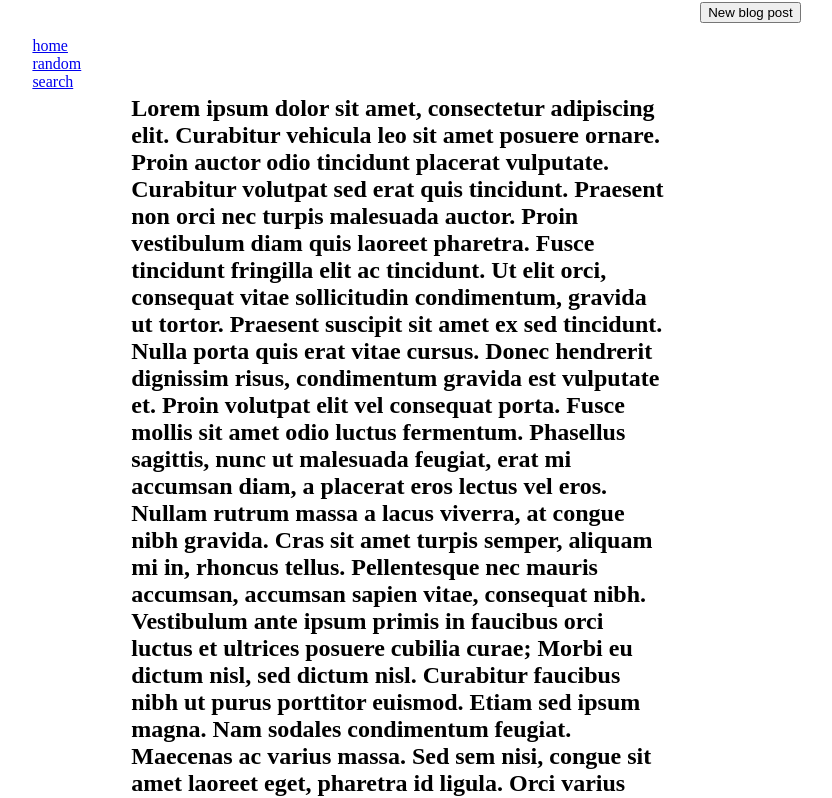
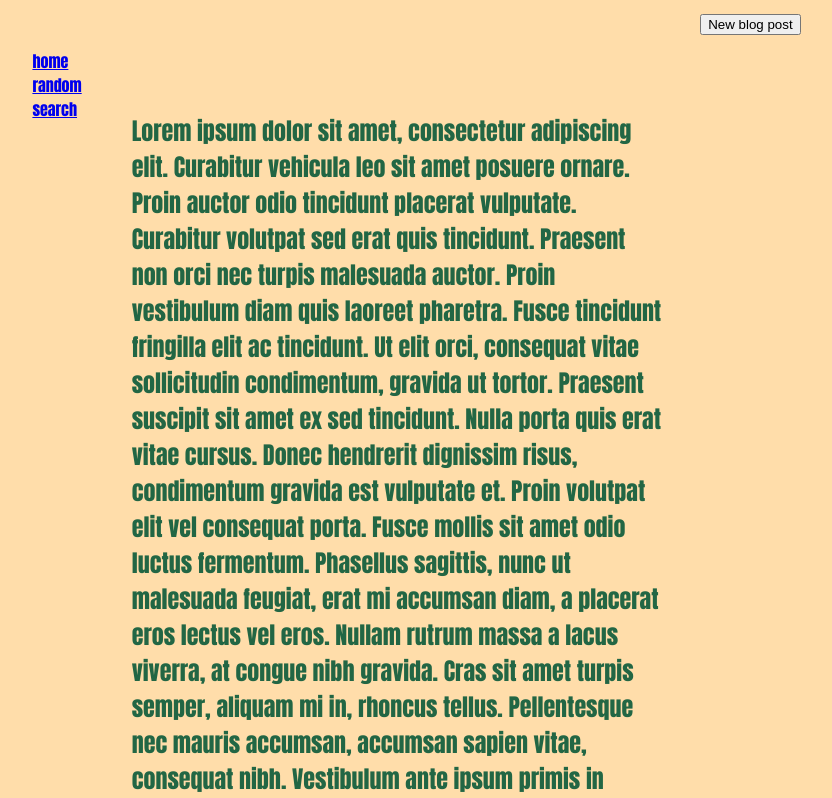
Before and after one commit to JonahSDominguez/Blog_Zone, a website: page index.html in a window 1280 px wide. Shown: the part 106-904 px from the top of the page, without its empty margins (221-1053 px from the left). Drawn offline with Linux system fonts and the light colour scheme.

Commit message:
first changes

```diff
--- a/style.css
+++ b/style.css
@@ -1,5 +1,8 @@
 html,body{
     padding: 0 10% 0 10%;
+    font-family: Impact, Haettenschweiler, 'Arial Narrow Bold', sans-serif;
+    color: #226644;
+    background: #ffddaa;
 }
 
 .banner {
```
Also changed, not shown: server.js (+9 -0 lines).
